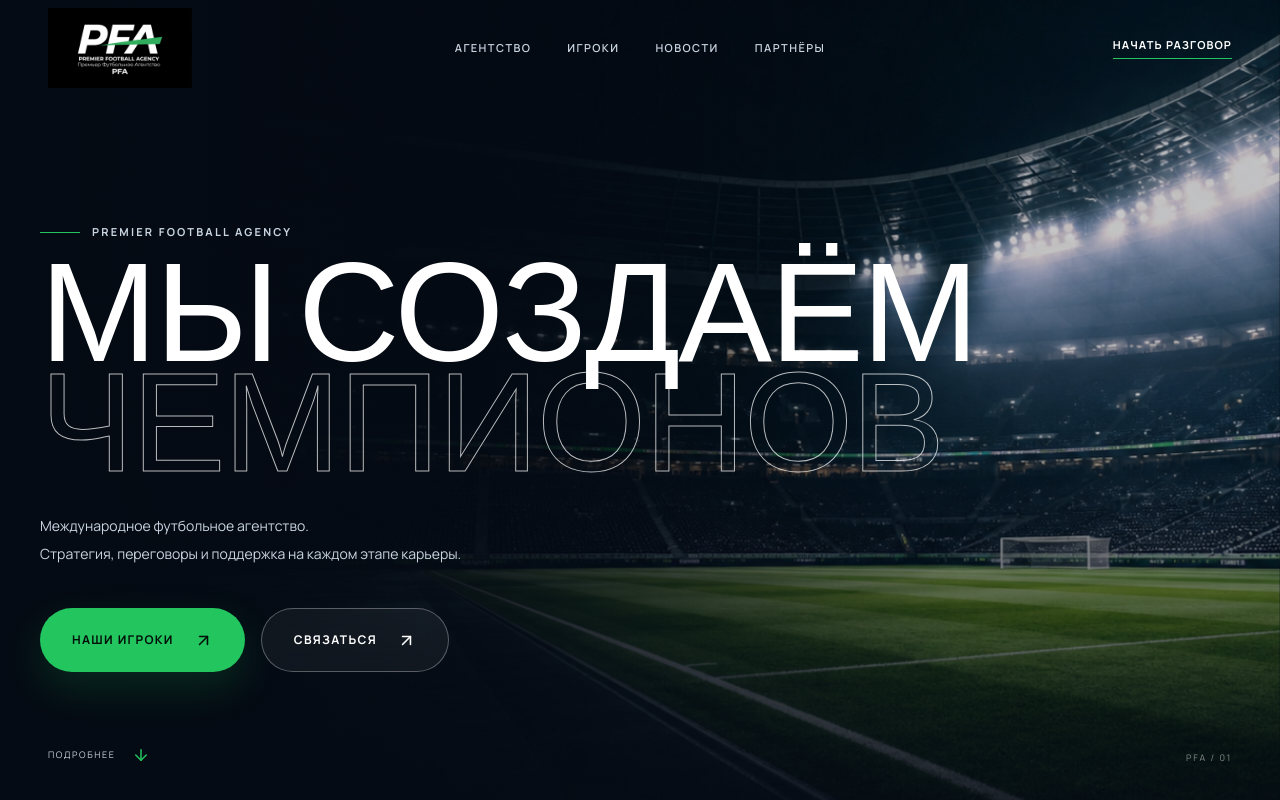
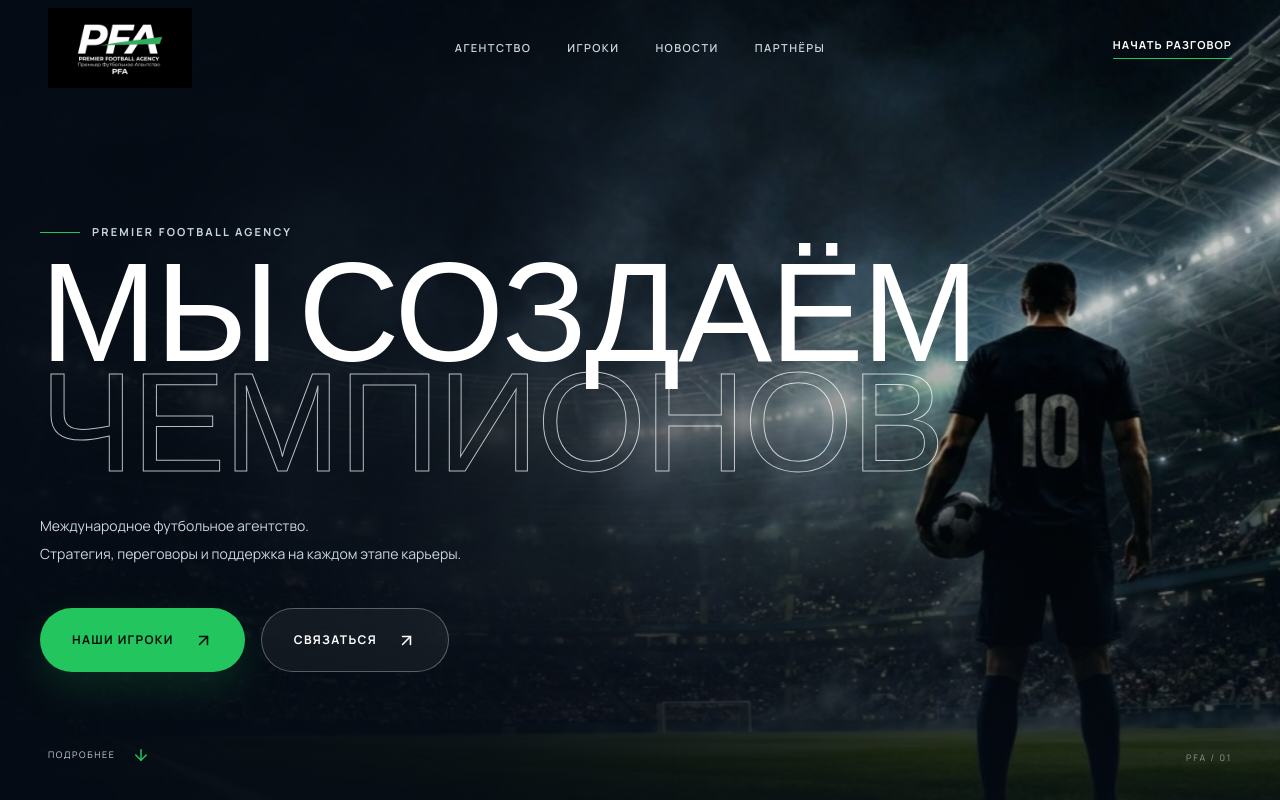
Before and after one commit to malinkavip67/pfa-site_, a Next.js app: page / in a window 1280 px wide. Shown: the top 800 px of the page. Built offline with nearby package versions, Linux system fonts and the light colour scheme.

Commit message:
chore: replace hero stadium image

```diff
--- a/components/home/Hero.tsx
+++ b/components/home/Hero.tsx
@@ -11,7 +11,7 @@ export default function Hero() {
   const imageY = useTransform(scrollY, [0, 900], [0, 100]);
 
   return <section id="top" className="relative isolate flex min-h-screen items-center overflow-hidden">
-    <motion.div className="absolute -inset-y-24 inset-x-0 z-0 will-change-transform" style={{ y: imageY }}><Image src="/images/hero/hero-stadium.png" fill priority sizes="100vw" className="object-cover" alt="Ночной футбольный стадион" /></motion.div>
+    <motion.div className="absolute -inset-y-24 inset-x-0 z-0 will-change-transform" style={{ y: imageY }}><Image src="/images/hero/hero-stadium.jpg" fill priority sizes="100vw" className="object-cover" alt="Футболист на ночном стадионе" /></motion.div>
     <div className="absolute inset-0 z-10 bg-[linear-gradient(90deg,rgba(5,11,20,.98)_0%,rgba(5,11,20,.82)_38%,rgba(5,11,20,.22)_75%),linear-gradient(0deg,rgba(5,11,20,.78),transparent_50%)]" />
     <Container className="relative z-20 pt-24 max-md:pb-24 max-md:pt-48">
       <motion.div initial={false} animate={{ opacity: 1, y: 0 }} className="flex items-center gap-3 text-[11px] font-bold uppercase tracking-[.2em] text-slate-300"><span className="h-px w-10 bg-[#22C55E]" />Premier Football Agency</motion.div>
```
Also changed, not shown: public/images/hero/hero-stadium.jpg (added).
